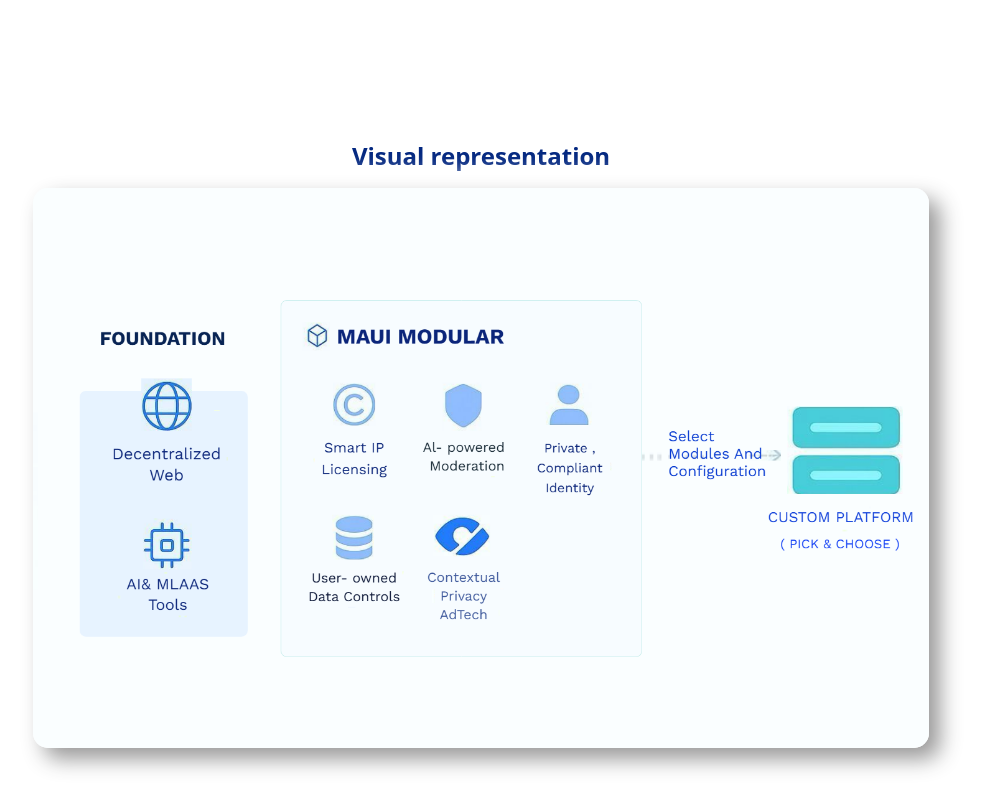
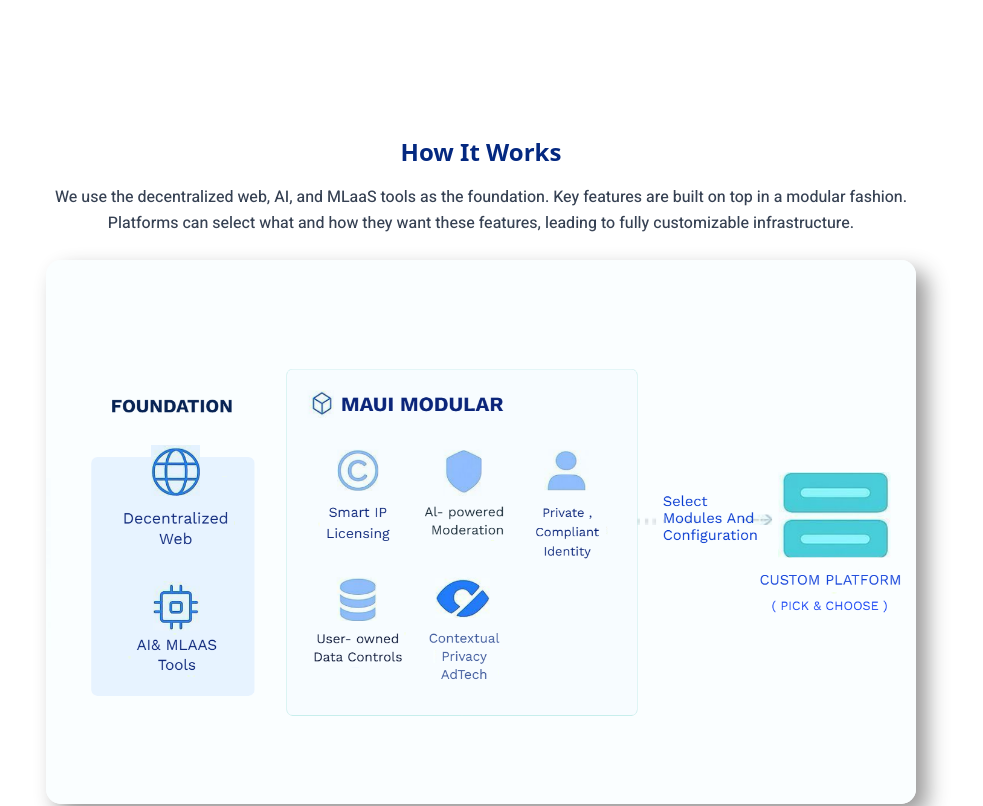
Before and after one commit to SDikshith78/Maui-Proj-Test, a React (Vite) app: page / in a window 1280 px wide. Shown: the part 960-1766 px from the top of the page, without its empty margins (159-1142 px from the left). Built offline with nearby package versions, Linux system fonts and the light colour scheme.

Commit message:
final commit

```diff
--- a/src/App.jsx
+++ b/src/App.jsx
@@ -30,7 +30,7 @@ const App = () => {
   return (
     <div className="font-sans bg-white text-gray-900 min-h-screen">
       <main className="container mx-auto px-4 py-12">
-        <MiniCursor />
+        {/* <MiniCursor /> */}
         <HeroSection />
         <ProblemANDSolution />
         <Provide />
--- a/src/components/ProblemANDSolution.jsx
+++ b/src/components/ProblemANDSolution.jsx
@@ -4,48 +4,44 @@ import { useGSAP } from "@gsap/react";
 import { gsap } from "gsap";
 import { ScrollTrigger } from "gsap/ScrollTrigger";
 
-
 gsap.registerPlugin(ScrollTrigger);
 
 const ProblemAndSolution = () => {
-
-
-  useGSAP(() =>{
+  useGSAP(() => {
     const problm1 = gsap.timeline({
-      scrollTrigger:{
-        trigger:".problem",
+      scrollTrigger: {
+        trigger: ".problem",
         // markers:true,
         start: "top 90%",
         end: "bottom 90%",
-        scrub:2
-      }
-    })
+        scrub: 2,
+      },
+    });
 
     problm1.from(".problem", {
-      x:-700,
-      duration:0.1,
-      opacity:0,
+      x: -700,
+      duration: 0.1,
+      opacity: 0,
       ease: "power3.in",
-    })
+    });
 
     const solution1 = gsap.timeline({
-      scrollTrigger:{
-        trigger:".solution",
+      scrollTrigger: {
+        trigger: ".solution",
         // markers:true,
         start: "top 80%",
         end: "bottom 90%",
-        scrub:2
-      }
-    })
+        scrub: 2,
+      },
+    });
 
     solution1.from(".solution", {
-      x:1100,
-      duration:0.1,
-      opacity:0,
+      x: 1100,
+      duration: 0.1,
+      opacity: 0,
       ease: "power3.in",
-    })
-
-  },[])
+    });
+  }, []);
 
   return (
     <section className="mx-auto mb-16 mt-5 flex max-w-6xl flex-col gap-8 rounded-lg bg-white px-4 py-12 overflow-hidden">
@@ -78,16 +74,23 @@ const ProblemAndSolution = () => {
       </div>
 
       {/* 🖼️ Diagram Image */}
-      <div className="mt-17 text-center">
+      <div className="mt-16 text-center px-4">
   <h1 className="mb-4 text-xl sm:text-2xl font-semibold text-[#042880]">
-    Visual representation
+    How It Works
   </h1>
+
+  <p className="mb-6 text-gray-700 font-[personal2] max-w-4xl mx-auto leading-relaxed text-sm sm:text-base">
+    We use the decentralized web, AI, and MLaaS tools as the foundation.
+    Key features are built on top in a modular fashion. Platforms can
+    select what and how they want these features, leading to fully
+    customizable infrastructure.
+  </p>
 
   <div className="flex justify-center">
     <img
       src="/assets/images/Diagram.png"
       alt="MAUI Infrastructure Diagram"
-      className="backgroundCard5 w-[107%] sm:w-[90%] md:w-[80%] lg:w-[70%] xl:w-[80%] max-w-4xl rounded-lg shadow-lg"
+      className="backgroundCard5 w-[95%] sm:w-[90%] md:w-[80%] lg:w-[70%] xl:w-[80%] max-w-4xl rounded-lg shadow-lg"
     />
   </div>
 </div>
--- a/src/components/Rollout.jsx
+++ b/src/components/Rollout.jsx
@@ -23,26 +23,13 @@ const Rollout = () => {
 
     rollout.from(".roll", {
       y: -700,
-      duration: 0.5,
+      duration: 0.1,
       opacity: 0,
       ease: "power3.in",
       stagger: 1,
     });
 
-    rollout.from(".rolling", {
-      y: -600,
-      duration: 0.5,
-      opacity: 0,
-      ease: "power3.in",
-      stagger: 1.2,
-    });
 
-    rollout.from(".rollingP", {
-      y: 700,
-      duration: 0.5,
-      opacity: 0,
-      ease: "power3.in",
-    });
   }, []);
 
   return (
@@ -100,10 +87,10 @@ const Rollout = () => {
           >
             <div className="mb-4 sm:mb-0 sm:mr-6">{icon}</div>
             <div>
-              <h3 className="rolling mb-2 text-xl font-semibold text-gray-800">
+              <h3 className=" mb-2 text-xl font-semibold text-gray-800">
                 {title}
               </h3>
-              <p className="rollingP text-gray-600 font-[personal2]">
+              <p className=" text-gray-600 font-[personal2]">
                 {description}
               </p>
             </div>
```
